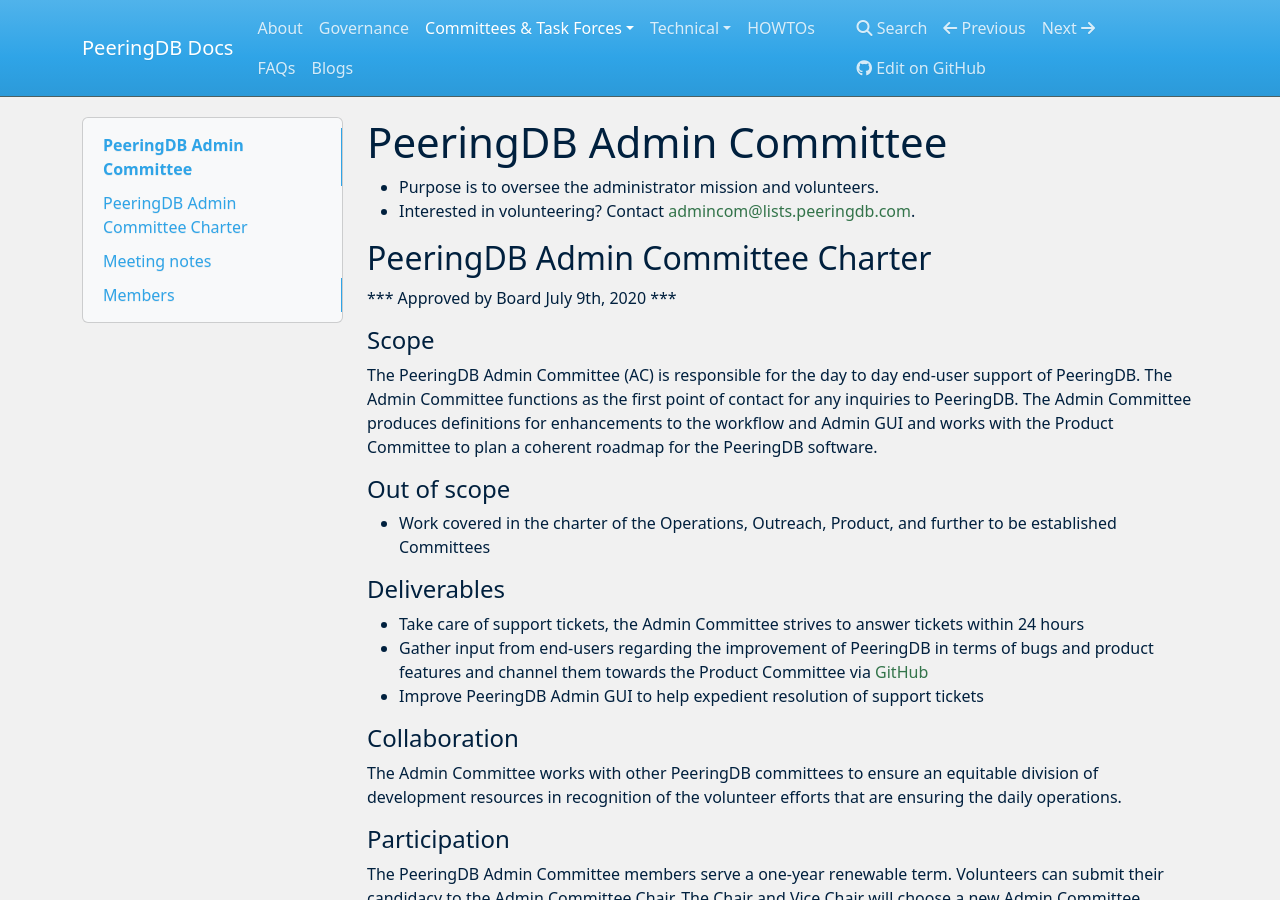
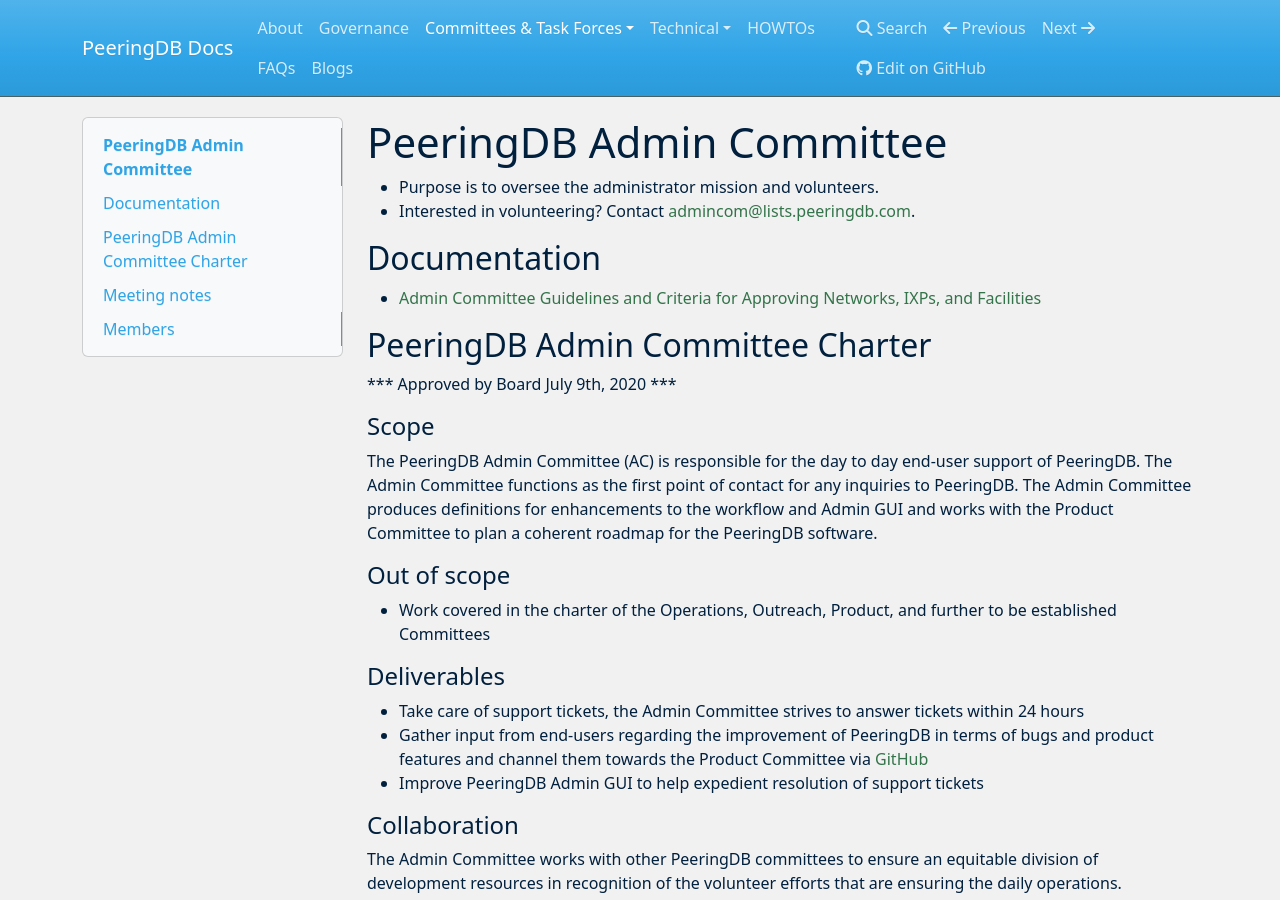
Before and after one commit to peeringdb/docs, an MkDocs documentation site: the page built from docs/committee/admin/index.md, in a window 1280 px wide and 900 px high. Built offline with MkDocs 1.6.1, drawn with Linux system fonts in a browser that asks for light colours; nearby versions of some CDN libraries.

Commit message:
Link to: "Admin Committee Guidelines and Criteria for Approving Networks, IXPs, and Facilities"

```diff
--- a/docs/committee/admin/index.md
+++ b/docs/committee/admin/index.md
@@ -2,6 +2,10 @@
 
 - Purpose is to oversee the administrator mission and volunteers.
 - Interested in volunteering? Contact [admincom@lists.peeringdb.com](mailto:admincom@lists.peeringdb.com).
+
+## Documentation
+
+- [Admin Committee Guidelines and Criteria for Approving Networks, IXPs, and Facilities](approval-guidelines)
 
 {!docs/committee/admin/charter.md!}
 
```
